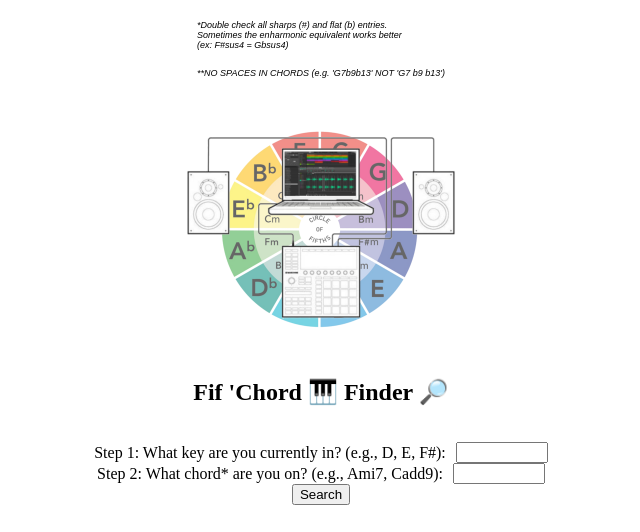
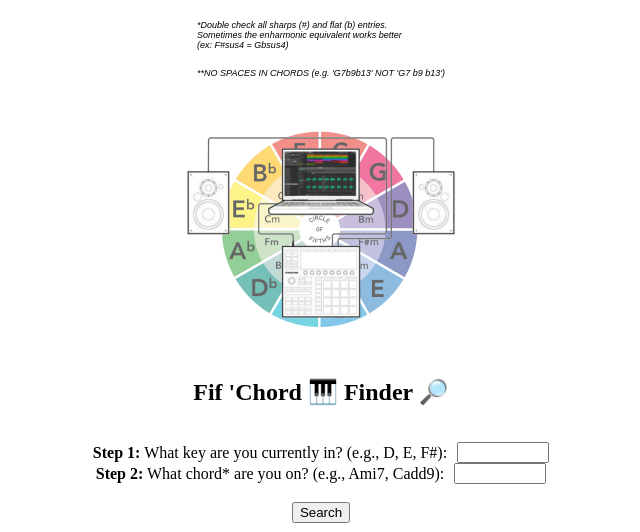
Before and after one commit to matthewjenifer/fif-finder-t2, a plain HTML site: page index.html in a window 1280 px wide. Shown: the top 532 px of the page, without its empty margins (319-959 px from the left). Drawn offline with Linux system fonts and the light colour scheme.

Commit message:
boldened output2

```diff
--- a/index.html
+++ b/index.html
@@ -27,13 +27,14 @@
     <br><br>
 
         <div class="form-row">
-            <label for="root-note">Step 1: What key are you currently in? (e.g., D, E, F#): </label>
+            <label for="root-note"><b>Step 1:</b> What key are you currently in? (e.g., D, E, F#): </label>
             <input type="text" id="root-note"  style="width: 20%;"/>
         </div>
         <div class="form-row">
-            <label for="current-chord">Step 2: What chord* are you on? (e.g., Ami7, Cadd9): </label>
+            <label for="current-chord"><b>Step 2:</b> What chord* are you on? (e.g., Ami7, Cadd9): </label>
             <input type="text" id="current-chord" style="width: 20%;"/>
         </div>
+        <br>
         <button id="submit-button">Search</button> <!-- Added an ID for the submit button -->
         <br>
 
```
